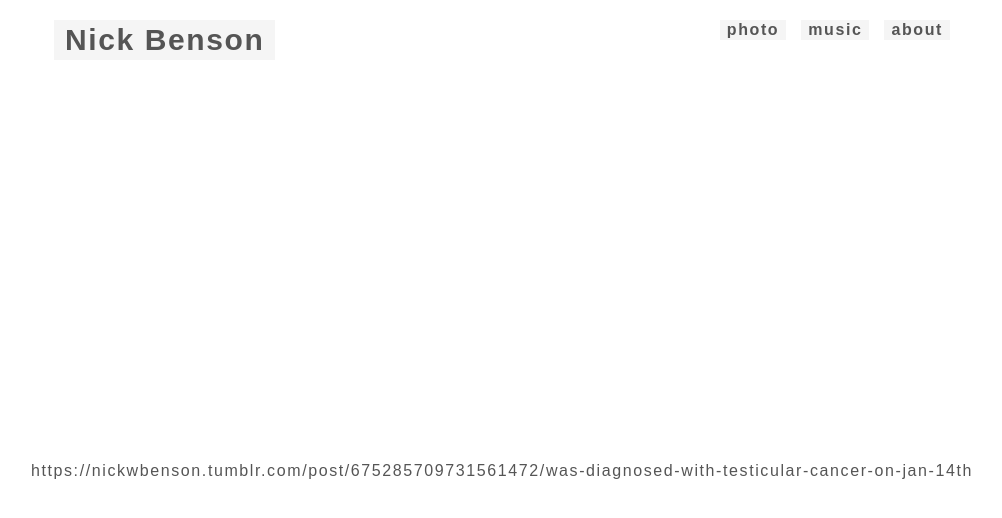
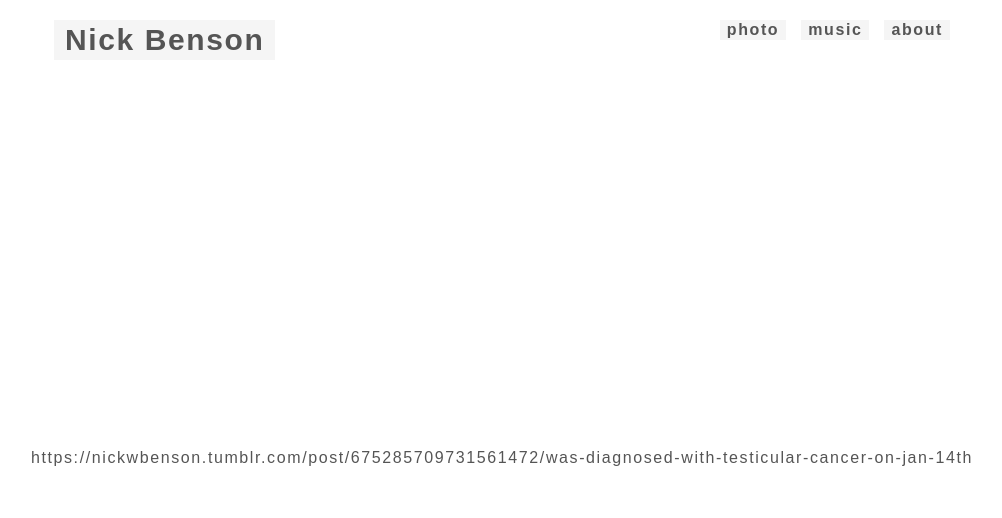
Before and after one commit to nickwbenson/site-1.0, a plain HTML site: page blog.html in a window 1280 px wide. Shown: the whole page, without its empty margins (138-1140 px from the left). Drawn offline with Linux system fonts and the light colour scheme; a web font is replaced by a local one.

Commit message:
minor change

```diff
--- a/blog.html
+++ b/blog.html
@@ -37,6 +37,8 @@
                  <div id="menuright"><a href="/about">about</a></div>
               </div>
           </div>
-<div style="margin-top: 125px;">
-          <div class="tumblr-post" data-href="https://embed.tumblr.com/embed/post/p1fVNqrSZiHBDphb_5nP-A/675285709731561472" data-did="3bcffe9108b1b1d81038be781df7ad4ce12e0c27"><a href="https://nickwbenson.tumblr.com/post/675285709731561472/was-diagnosed-with-testicular-cancer-on-jan-14th">https://nickwbenson.tumblr.com/post/675285709731561472/was-diagnosed-with-testicular-cancer-on-jan-14th</a></div>  <script async src="https://assets.tumblr.com/post.js"></script>
-        </div>
+<div style="margin-top: 100px;">
+
+    <div class="tumblr-post" data-href="https://embed.tumblr.com/embed/post/p1fVNqrSZiHBDphb_5nP-A/675285709731561472" data-did="3bcffe9108b1b1d81038be781df7ad4ce12e0c27"><a href="https://nickwbenson.tumblr.com/post/675285709731561472/was-diagnosed-with-testicular-cancer-on-jan-14th">https://nickwbenson.tumblr.com/post/675285709731561472/was-diagnosed-with-testicular-cancer-on-jan-14th</a></div>  <script async src="https://assets.tumblr.com/post.js"></script>
+
+</div>
```
